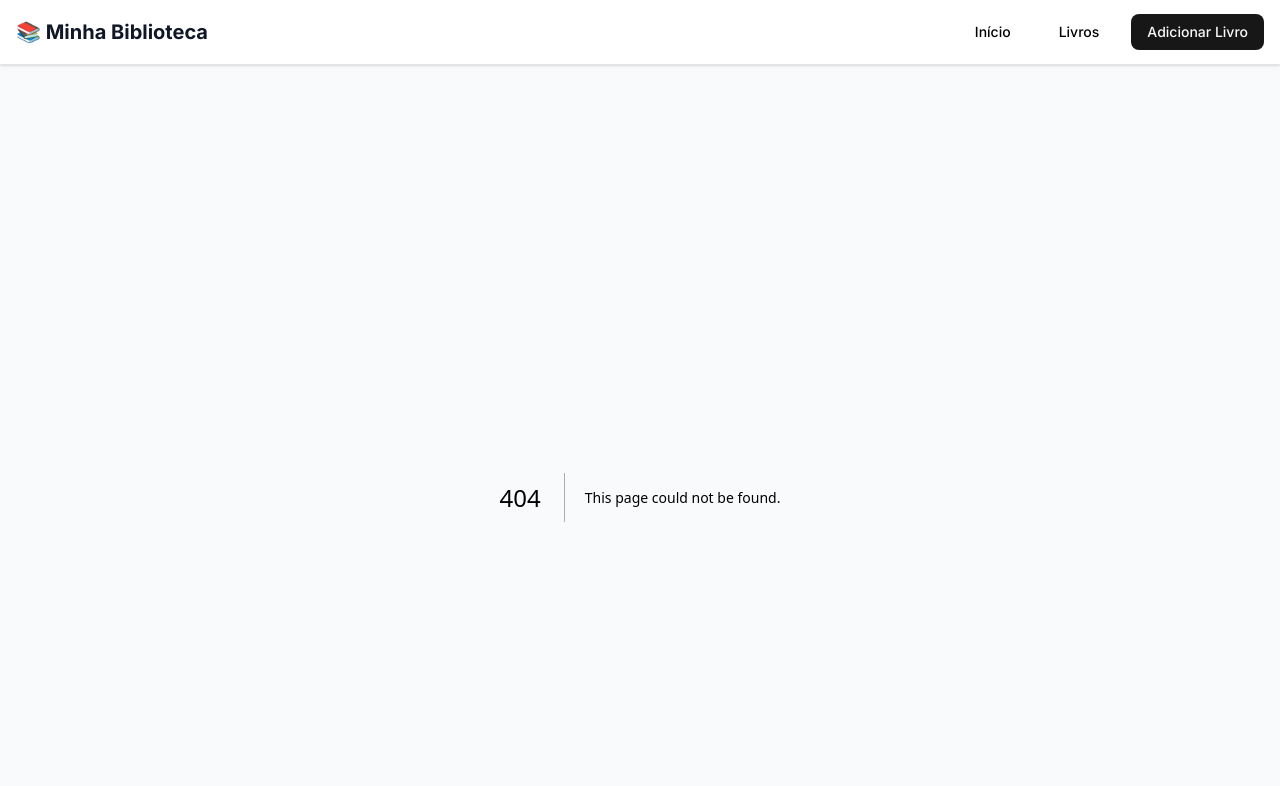
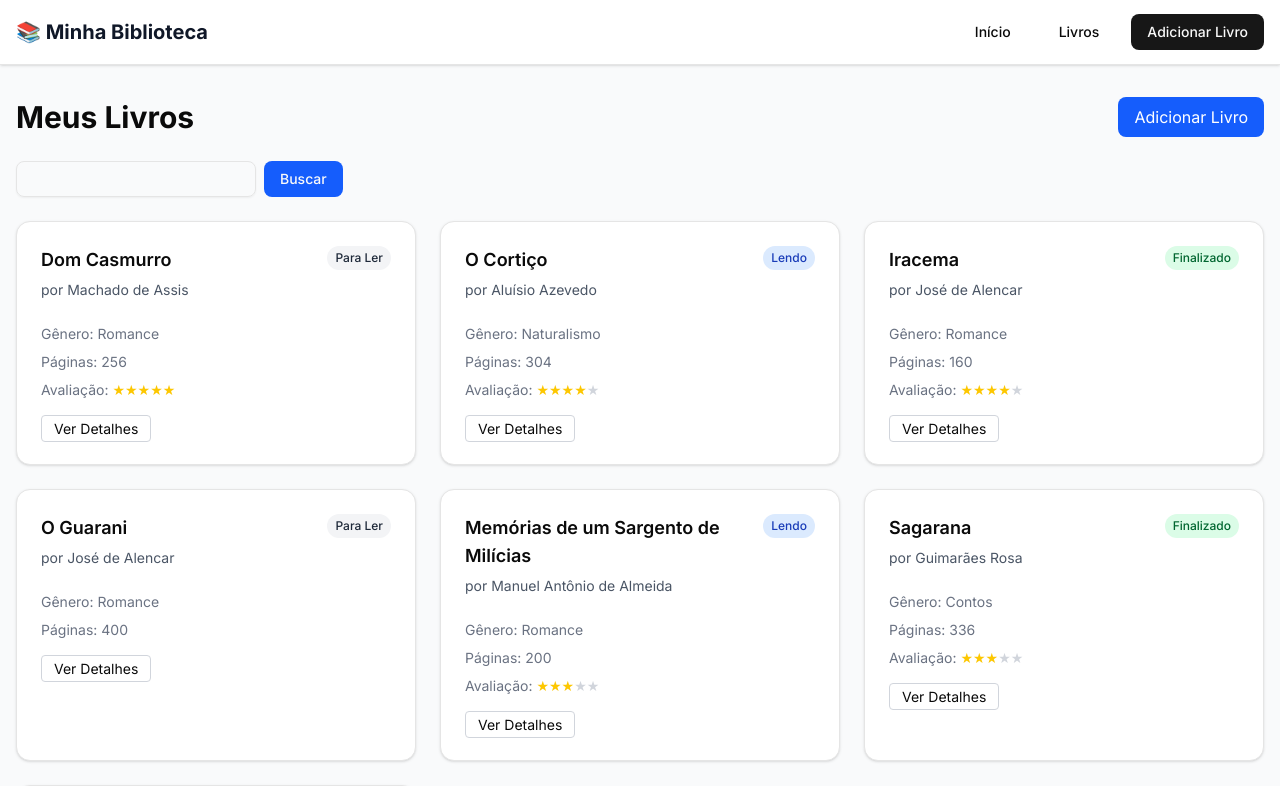
Before and after one commit to germanapriscila/bookshelf, a Next.js app: page /books in a window 1280 px wide. Before the commit this address had no page. Shown: the top 786 px of the page. Built offline with nearby package versions, Linux system fonts and the light colour scheme.

Commit message:
ADD page.tsx

```diff
--- a/app/books/add/adicionarLivro.tsx
+++ b/app/books/add/page.tsx
@@ -26,6 +26,19 @@ type Livro = {
 export default function AdicionarLivro(){
     const [form, setForm] = useState<Partial<Livro>>({});
     const [livros, setLivros] = useState<Livro[]>([]);
+    const [imageUrl, setImageUrl] = useState<string | null>(null);
+
+    const handleUrlChange = (e: React.ChangeEvent<HTMLInputElement>) => {
+    const { name, value } = e.target;
+    setForm({ ...form, [name]: value });
+
+    try {
+      const url = new URL(value);
+      setImageUrl(url.href);
+    } catch (error) {
+      setImageUrl(null);
+    }
+  };
 
      const camposTotais = 7;
   const preenchidos = Object.values(form).filter((v) => v && v !== "").length;
@@ -160,11 +173,11 @@ export default function AdicionarLivro(){
                 id="capa"
                 name="capa"
                 value={form.capa || ""}
-                onChange={handleChange}
+                onChange={handleUrlChange}
               />
-              {form.capa && (
+              {imageUrl && (
                 <Image
-                  src={form.capa}
+                  src={imageUrl}
                   alt="Preview da capa"
                   width={160}
                   height={240}
--- /dev/null
+++ b/app/books/page.tsx
@@ -0,0 +1,126 @@
+"use client";
+
+import { useState } from "react";
+import { useBooks } from "../../contexts/BookContext";
+import {
+  Card,
+  CardContent,
+  CardHeader,
+  CardTitle,
+} from "../../components/ui/card";
+import Link from "next/link";
+import BookSearch from "../../components/BookSearch";
+
+const statusLabels = {
+  "to-read": "Para Ler",
+  reading: "Lendo",
+  finished: "Finalizado",
+};
+
+const statusColors = {
+  "to-read": "bg-gray-100 text-gray-800",
+  reading: "bg-blue-100 text-blue-800",
+  finished: "bg-green-100 text-green-800",
+};
+
+export default function BooksPage() {
+  const { books, searchBooks } = useBooks();
+  const [query, setQuery] = useState("");
+
+  // Filtra os livros com base na pesquisa
+  const results = searchBooks(query);
+
+  return (
+    <div className="space-y-6">
+      {/* Header com botão de adicionar */}
+      <div className="flex flex-col items-center gap-4 sm:flex-row sm:justify-between sm:items-center">
+        <h1 className="text-3xl font-bold">Meus Livros</h1>
+        <Link
+          href="/books/add"
+          className="px-4 py-2 bg-blue-600 text-white rounded-md hover:bg-blue-700 w-full sm:w-auto text-center"
+        >
+          Adicionar Livro
+        </Link>
+      </div>
+
+      {/* Campo de busca */}
+      <BookSearch onSubmit={setQuery} />
+
+      {/* Lista de livros ou mensagem de vazio */}
+      {results.length > 0 ? (
+        <div className="grid grid-cols-1 md:grid-cols-2 lg:grid-cols-3 gap-6">
+          {results.map((book) => (
+            <Card key={book.id} className="hover:shadow-lg transition-shadow">
+              <CardHeader>
+                <div className="flex justify-between items-start">
+                  <CardTitle className="text-lg line-clamp-2">
+                    {book.title}
+                  </CardTitle>
+                  <span
+                    className={`px-2 py-1 rounded-full text-xs font-medium ${
+                      statusColors[book.status] || "bg-gray-200 text-gray-700"
+                    }`}
+                  >
+                    {statusLabels[book.status] || "Desconhecido"}
+                  </span>
+                </div>
+                <p className="text-sm text-gray-600">por {book.author}</p>
+              </CardHeader>
+              <CardContent>
+                <div className="space-y-2">
+                  {book.genre && (
+                    <p className="text-sm text-gray-500">
+                      Gênero: {book.genre}
+                    </p>
+                  )}
+                  {book.pages && (
+                    <p className="text-sm text-gray-500">
+                      Páginas: {book.pages}
+                    </p>
+                  )}
+                  {book.rating && (
+                    <div className="flex items-center">
+                      <span className="text-sm text-gray-500">Avaliação: </span>
+                      <div className="flex ml-1">
+                        {Array.from({ length: 5 }).map((_, i) => (
+                          <span
+                            key={i}
+                            className={`text-sm ${
+                              i < (book.rating ?? 0)
+                                ? "text-yellow-400"
+                                : "text-gray-300"
+                            }`}
+                          >
+                            ★
+                          </span>
+                        ))}
+                      </div>
+                    </div>
+                  )}
+                  <div className="pt-2">
+                    <Link
+                      href={`/books/${book.id}`}
+                      className="px-3 py-1 text-sm border border-gray-300 rounded hover:bg-gray-50"
+                    >
+                      Ver Detalhes
+                    </Link>
+                  </div>
+                </div>
+              </CardContent>
+            </Card>
+          ))}
+        </div>
+      ) : (
+        <div className="text-center py-8">
+          <p className="text-gray-500 mb-4">Nenhum livro encontrado</p>
+          <Link
+            href="/books/add"
+            className="px-4 py-2 bg-blue-600 text-white rounded hover:bg-blue-700"
+          >
+            Adicionar seu primeiro livro
+          </Link>
+        </div>
+      )}
+    </div>
+  );
+}
--- a/app/lib/books.ts
+++ b/app/lib/books.ts
@@ -6,59 +6,59 @@ export const initialBooks: Book[] = [
     title: 'Dom Casmurro',
     author: 'Machado de Assis',
     genre: 'Literatura Brasileira',
-    year: 1899,
     pages: 256,
     rating: 5,
     synopsis: 'A história de Bento Santiago...',
-    cover: '/covers/dom-casmurro.jpg',
-    status: 'LIDO',
+    coverUrl: '/covers/dom-casmurro.jpg',
+    status: 'finished',
+    createdAt: new Date('2023-01-15T00:00:00'),
   },
   {
     id: '2',
     title: '1984',
     author: 'George Orwell',
     genre: 'Ficção Científica',
-    year: 1949,
     pages: 328,
     rating: 4,
     synopsis: 'Um romance distópico...',
-    cover: '/covers/1984.jpg',
-    status: 'LENDO',
+    coverUrl: '/covers/1984.jpg',
+    status: 'reading',
+    createdAt: new Date('2023-02-20T00:00:00'),
   },
   {
     id: '3',
     title: 'O Alquimista',
     author: 'Paulo Coelho',
     genre: 'Ficção',
-    year: 1988,
     pages: 208,
     rating: 4,
     synopsis: 'A jornada de Santiago pelo deserto...',
-    cover: '/covers/o-alquimista.jpg',
-    status: 'QUERO_LER',
+    coverUrl: '/covers/o-alquimista.jpg',
+    status: 'to-read',
+    createdAt: new Date('2023-03-25T00:00:00'),
   },
   {
     id: '4',
     title: 'Harry Potter e a Pedra Filosofal',
     author: 'J.K. Rowling',
     genre: 'Fantasia',
-    year: 1997,
     pages: 223,
     rating: 5,
     synopsis: 'O início das aventuras de Harry Potter...',
-    cover: '/covers/harry-potter.jpg',
-    status: 'LENDO',
+    coverUrl: '/covers/harry-potter.jpg',
+    status: 'reading',
+    createdAt: new Date('2023-04-10T00:00:00'),
   },
   {
     id: '5',
     title: 'Sapiens',
     author: 'Yuval Noah Harari',
     genre: 'História',
-    year: 2011,
     pages: 498,
     rating: 5,
     synopsis: 'Uma breve história da humanidade...',
-    cover: '/covers/sapiens.jpg',
-    status: 'LIDO',
+    coverUrl: '/covers/sapiens.jpg',
+    status: 'finished',
+    createdAt: new Date('2023-05-05T00:00:00'),
   },
 ];
```
Also changed, not shown: tsconfig.json (+22 -6 lines).
